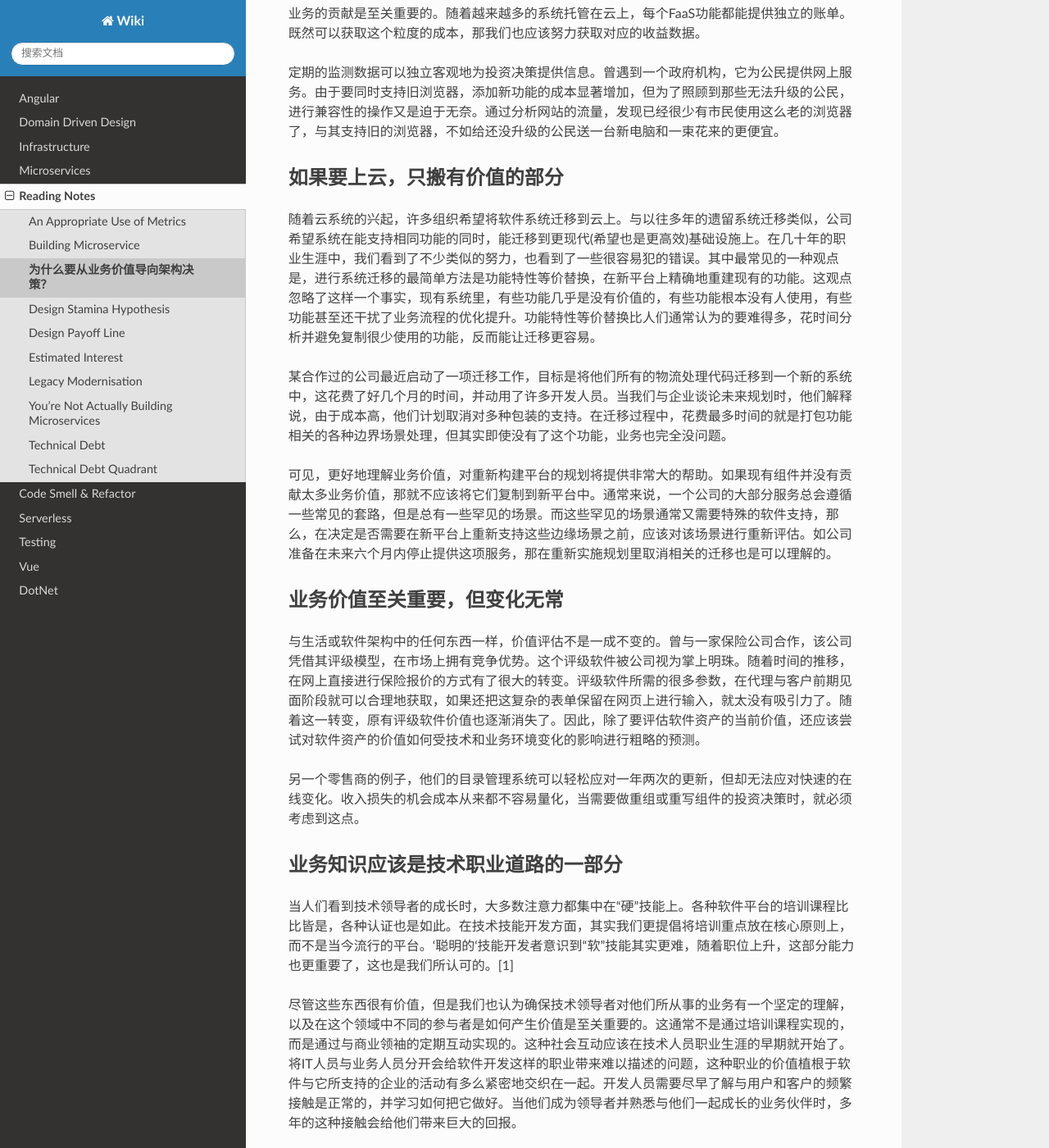
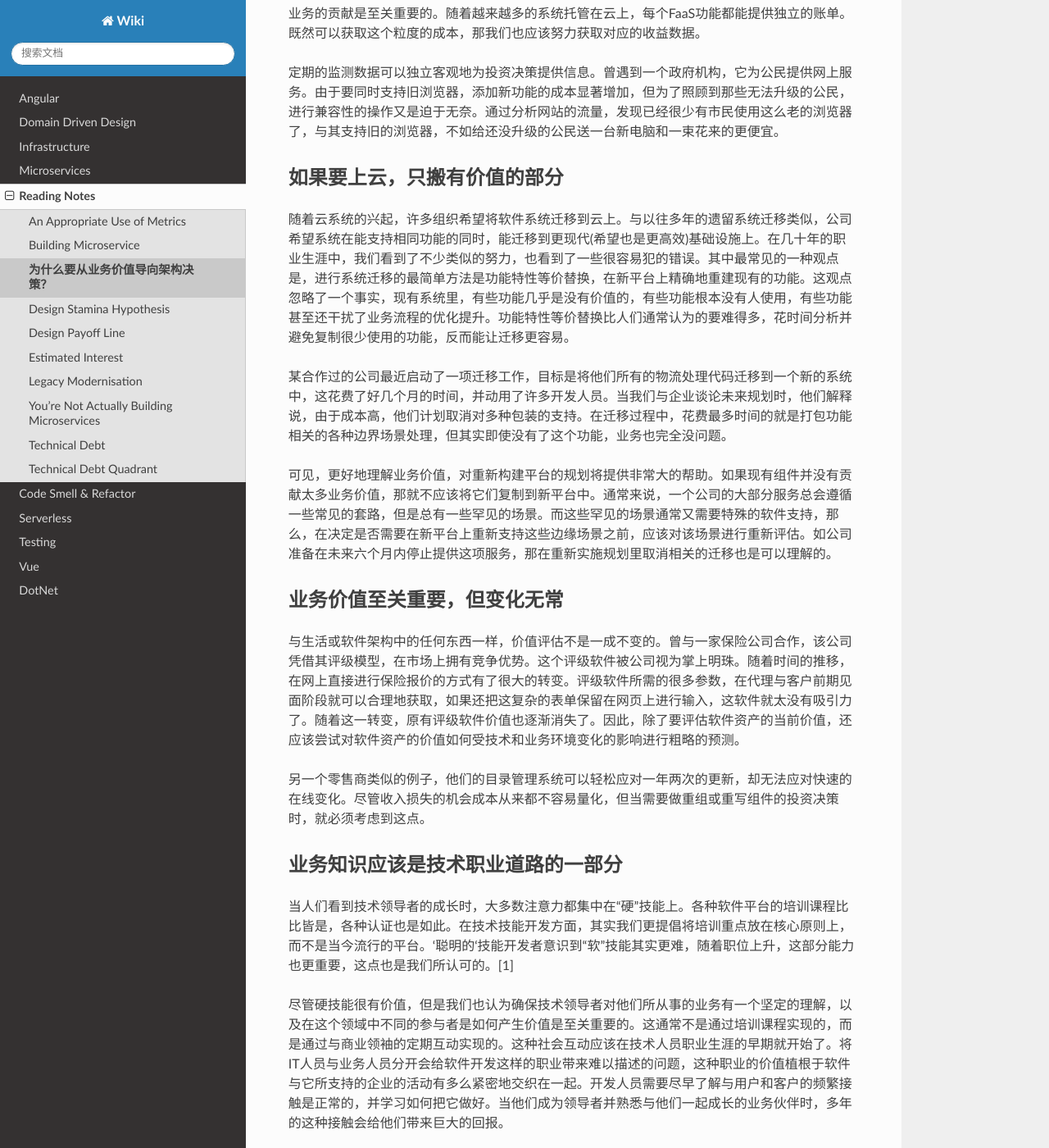
Before and after one commit to abigail830/Sphinx_wiki, a Sphinx documentation site: the page built from source/Reading/Business-Value-as-an-Architectural-Attribute.rst, in a window 1280 px wide and 1400 px high, scrolled down 2258 px. Shown: the whole window at 82% size. Built offline with Sphinx 7.4.7 and the Read the Docs theme 2.0.0, drawn with Linux system fonts in a browser that asks for light colours.

Commit message:
Update Business-Value-as-an-Architectural-Attribute.rst

```diff
--- a/source/Reading/Business-Value-as-an-Architectural-Attribute.rst
+++ b/source/Reading/Business-Value-as-an-Architectural-Attribute.rst
@@ -55,7 +55,7 @@
 如果要上云，只搬有价值的部分
 -----------------------------------------
 
-随着云系统的兴起，许多组织希望将软件系统迁移到云上。与以往多年的遗留系统迁移类似，公司希望系统在能支持相同功能的同时，能迁移到更现代(希望也是更高效)基础设施上。在几十年的职业生涯中，我们看到了不少类似的努力，也看到了一些很容易犯的错误。其中最常见的一种观点是，进行系统迁移的最简单方法是功能特性等价替换，在新平台上精确地重建现有的功能。这观点忽略了这样一个事实，现有系统里，有些功能几乎是没有价值的，有些功能根本没有人使用，有些功能甚至还干扰了业务流程的优化提升。功能特性等价替换比人们通常认为的要难得多，花时间分析并避免复制很少使用的功能，反而能让迁移更容易。
+随着云系统的兴起，许多组织希望将软件系统迁移到云上。与以往多年的遗留系统迁移类似，公司希望系统在能支持相同功能的同时，能迁移到更现代(希望也是更高效)基础设施上。在几十年的职业生涯中，我们看到了不少类似的努力，也看到了一些很容易犯的错误。其中最常见的一种观点是，进行系统迁移的最简单方法是功能特性等价替换，在新平台上精确地重建现有的功能。这观点忽略了一个事实，现有系统里，有些功能几乎是没有价值的，有些功能根本没有人使用，有些功能甚至还干扰了业务流程的优化提升。功能特性等价替换比人们通常认为的要难得多，花时间分析并避免复制很少使用的功能，反而能让迁移更容易。
 
 某合作过的公司最近启动了一项迁移工作，目标是将他们所有的物流处理代码迁移到一个新的系统中，这花费了好几个月的时间，并动用了许多开发人员。当我们与企业谈论未来规划时，他们解释说，由于成本高，他们计划取消对多种包装的支持。在迁移过程中，花费最多时间的就是打包功能相关的各种边界场景处理，但其实即使没有了这个功能，业务也完全没问题。
 
@@ -65,17 +65,17 @@
 业务价值至关重要，但变化无常
 --------------------------------
 
-与生活或软件架构中的任何东西一样，价值评估不是一成不变的。曾与一家保险公司合作，该公司凭借其评级模型，在市场上拥有竞争优势。这个评级软件被公司视为掌上明珠。随着时间的推移，在网上直接进行保险报价的方式有了很大的转变。评级软件所需的很多参数，在代理与客户前期见面阶段就可以合理地获取，如果还把这复杂的表单保留在网页上进行输入，就太没有吸引力了。随着这一转变，原有评级软件价值也逐渐消失了。因此，除了要评估软件资产的当前价值，还应该尝试对软件资产的价值如何受技术和业务环境变化的影响进行粗略的预测。
+与生活或软件架构中的任何东西一样，价值评估不是一成不变的。曾与一家保险公司合作，该公司凭借其评级模型，在市场上拥有竞争优势。这个评级软件被公司视为掌上明珠。随着时间的推移，在网上直接进行保险报价的方式有了很大的转变。评级软件所需的很多参数，在代理与客户前期见面阶段就可以合理地获取，如果还把这复杂的表单保留在网页上进行输入，这软件就太没有吸引力了。随着这一转变，原有评级软件价值也逐渐消失了。因此，除了要评估软件资产的当前价值，还应该尝试对软件资产的价值如何受技术和业务环境变化的影响进行粗略的预测。
 
-另一个零售商的例子，他们的目录管理系统可以轻松应对一年两次的更新，但却无法应对快速的在线变化。收入损失的机会成本从来都不容易量化，当需要做重组或重写组件的投资决策时，就必须考虑到这点。
+另一个零售商类似的例子，他们的目录管理系统可以轻松应对一年两次的更新，却无法应对快速的在线变化。尽管收入损失的机会成本从来都不容易量化，但当需要做重组或重写组件的投资决策时，就必须考虑到这点。
 
 
 业务知识应该是技术职业道路的一部分
 ----------------------------------
 
-当人们看到技术领导者的成长时，大多数注意力都集中在“硬”技能上。各种软件平台的培训课程比比皆是，各种认证也是如此。在技术技能开发方面，其实我们更提倡将培训重点放在核心原则上，而不是当今流行的平台。‘聪明的‘技能开发者意识到“软”技能其实更难，随着职位上升，这部分能力也更重要了，这也是我们所认可的。[1]
+当人们看到技术领导者的成长时，大多数注意力都集中在“硬”技能上。各种软件平台的培训课程比比皆是，各种认证也是如此。在技术技能开发方面，其实我们更提倡将培训重点放在核心原则上，而不是当今流行的平台。‘聪明的‘技能开发者意识到“软”技能其实更难，随着职位上升，这部分能力也更重要，这点也是我们所认可的。[1]
 
-尽管这些东西很有价值，但是我们也认为确保技术领导者对他们所从事的业务有一个坚定的理解，以及在这个领域中不同的参与者是如何产生价值是至关重要的。这通常不是通过培训课程实现的，而是通过与商业领袖的定期互动实现的。这种社会互动应该在技术人员职业生涯的早期就开始了。将IT人员与业务人员分开会给软件开发这样的职业带来难以描述的问题，这种职业的价值植根于软件与它所支持的企业的活动有多么紧密地交织在一起。开发人员需要尽早了解与用户和客户的频繁接触是正常的，并学习如何把它做好。当他们成为领导者并熟悉与他们一起成长的业务伙伴时，多年的这种接触会给他们带来巨大的回报。
+尽管硬技能很有价值，但是我们也认为确保技术领导者对他们所从事的业务有一个坚定的理解，以及在这个领域中不同的参与者是如何产生价值是至关重要的。这通常不是通过培训课程实现的，而是通过与商业领袖的定期互动实现的。这种社会互动应该在技术人员职业生涯的早期就开始了。将IT人员与业务人员分开会给软件开发这样的职业带来难以描述的问题，这种职业的价值植根于软件与它所支持的企业的活动有多么紧密地交织在一起。开发人员需要尽早了解与用户和客户的频繁接触是正常的，并学习如何把它做好。当他们成为领导者并熟悉与他们一起成长的业务伙伴时，多年的这种接触会给他们带来巨大的回报。
 
 
 -----------
```
Also changed, not shown: other parts of source/Reading/Business-Value-as-an-Architectural-Attribute.rst (+1 -1 lines).
